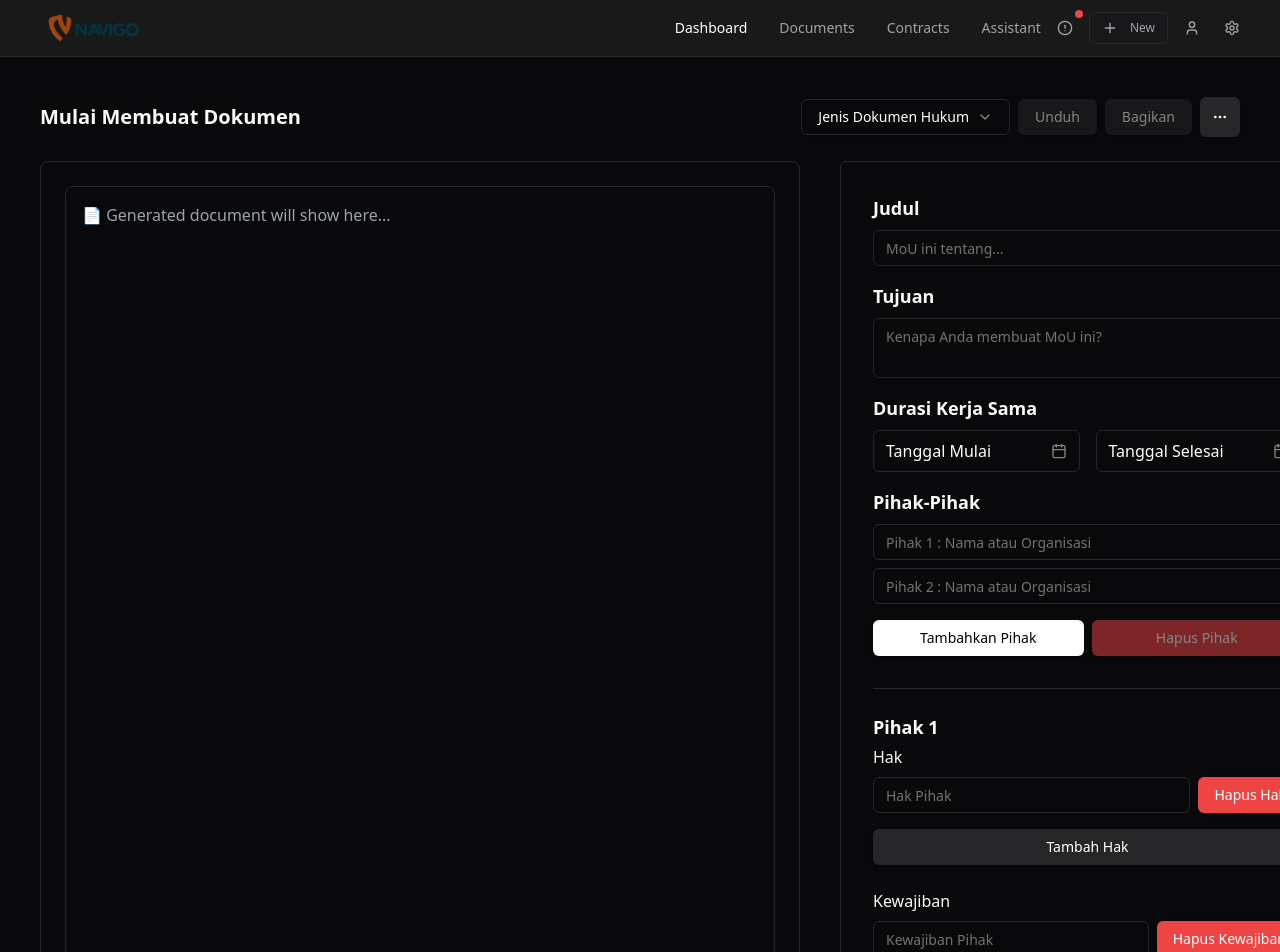
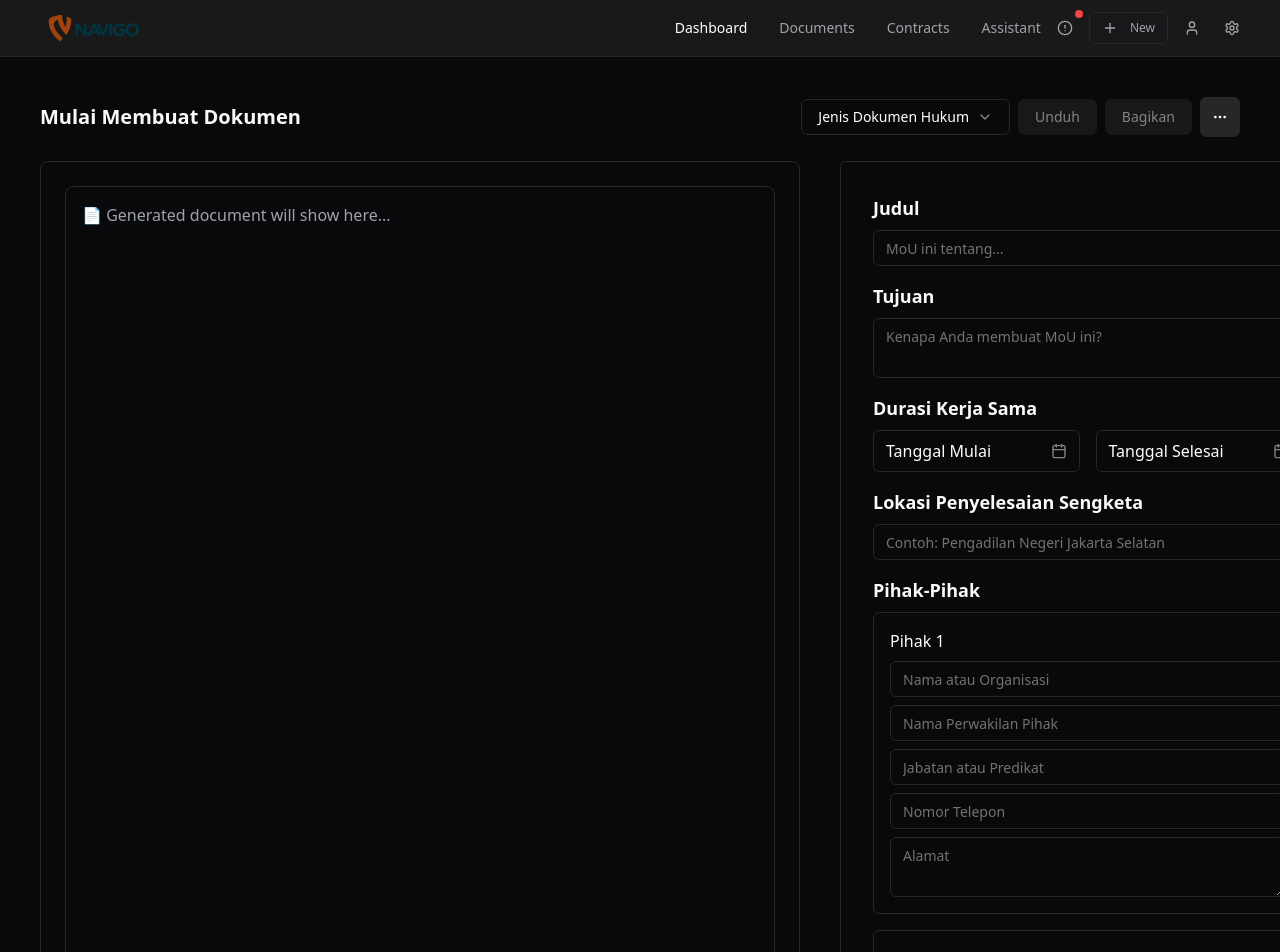
Before and after one commit to ppl-navigo/lambda, a Next.js app: page /generate in a window 1280 px wide. Shown: the top 952 px of the page. Built offline with nearby package versions, Linux system fonts and the light colour scheme.

Commit message:
[GREEN] Adding several fields of identity

```diff
--- a/app/components/Form/DocumentForm.tsx
+++ b/app/components/Form/DocumentForm.tsx
@@ -1,130 +1,166 @@
-"use client"
+"use client";
 
-import React, { useState, useEffect } from "react"
-import { Input } from "@/components/ui/input"
-import { Textarea } from "@/components/ui/textarea"
-import { Button } from "@/components/ui/button"
-import { CalendarIcon } from "lucide-react"
-import { format } from "date-fns"
+import React, { useState, useEffect } from "react";
+import { Input } from "@/components/ui/input";
+import { Textarea } from "@/components/ui/textarea";
+import { Button } from "@/components/ui/button";
+import { CalendarIcon } from "lucide-react";
+import { format } from "date-fns";
 import {
   Popover,
   PopoverContent,
   PopoverTrigger,
-} from "@/components/ui/popover"
-import { Calendar } from "@/components/ui/calendar"
+} from "@/components/ui/popover";
+import { Calendar } from "@/components/ui/calendar";
 
 interface DocumentFormProps {
-  onGenerate: (formData: unknown) => void
-  documentType?: string
+  onGenerate: (formData: unknown) => void;
+  documentType?: string;
 }
 
 interface Party {
-  id: string
-  customName: string
+  id: string;
+  customName: string;
+  representativeName: string;
+  position: string;
+  phoneNumber: string;
+  address: string;
 }
 
 const DocumentForm: React.FC<DocumentFormProps> = ({ onGenerate }) => {
-  const [judul, setJudul] = useState("")
-  const [tujuan, setTujuan] = useState("")
-  const [startDate, setStartDate] = useState<Date | null>(null)
-  const [endDate, setEndDate] = useState<Date | null>(null)
+  const [judul, setJudul] = useState("");
+  const [tujuan, setTujuan] = useState("");
+  const [startDate, setStartDate] = useState<Date | null>(null);
+  const [endDate, setEndDate] = useState<Date | null>(null);
+  const [disputeLocation, setDisputeLocation] = useState("");
   const [parties, setParties] = useState<Party[]>([
-    { id: "Pihak 1", customName: "" },
-    { id: "Pihak 2", customName: "" },
-  ])
+    {
+      id: "Pihak 1",
+      customName: "",
+      representativeName: "",
+      position: "",
+      phoneNumber: "",
+      address: "",
+    },
+    {
+      id: "Pihak 2",
+      customName: "",
+      representativeName: "",
+      position: "",
+      phoneNumber: "",
+      address: "",
+    },
+  ]);
   const [rights, setRights] = useState<{ [key: string]: string[] }>({
     "Pihak 1": [""],
     "Pihak 2": [""],
-  })
+  });
   const [obligations, setObligations] = useState<{ [key: string]: string[] }>({
     "Pihak 1": [""],
     "Pihak 2": [""],
-  })
-  const [errorMessage, setErrorMessage] = useState("")
+  });
+  const [errorMessage, setErrorMessage] = useState("");
 
   // Listen for regenerate document event
   useEffect(() => {
     const handleRegenerate = () => {
-      handleSubmit()
+      handleSubmit();
+    };
+
+    document.addEventListener("regenerateDocument", handleRegenerate);
+    return () => {
+      document.removeEventListener("regenerateDocument", handleRegenerate);
+    };
+    // eslint-disable-next-line react-hooks/exhaustive-deps
+  }, [judul, tujuan, parties, rights, obligations, startDate, endDate]);
+
+  const handleStartDateChange = (date: Date | undefined) => {
+    if (endDate && date && date > endDate) {
+      alert("Tanggal mulai tidak boleh setelah tanggal selesai.");
+      return;
     }
-
-    document.addEventListener("regenerateDocument", handleRegenerate)
-    return () => {
-      document.removeEventListener("regenerateDocument", handleRegenerate)
-    }
-    // eslint-disable-next-line react-hooks/exhaustive-deps
-  }, [judul, tujuan, parties, rights, obligations, startDate, endDate])
+    setStartDate(date ?? null);
+  };
 
   const handleEndDateChange = (date: Date | undefined) => {
     if (startDate && date && date < startDate) {
-      setErrorMessage("Tanggal selesai tidak boleh sebelum tanggal mulai.")
-      return
+      alert("Tanggal selesai tidak boleh sebelum tanggal mulai.");
+      return;
     }
-    setErrorMessage("") // Clear error when valid
-    setEndDate(date ?? null)
-  }
+    setEndDate(date ?? null);
+  };
 
   // Tambahkan pihak baru
   const addParty = () => {
-    const newPartyId = `Pihak ${parties.length + 1}`
-    setParties([...parties, { id: newPartyId, customName: "" }])
-    setRights({ ...rights, [newPartyId]: [""] })
-    setObligations({ ...obligations, [newPartyId]: [""] })
-  }
+    const newPartyId = `Pihak ${parties.length + 1}`;
+    setParties([
+      ...parties,
+      {
+        id: newPartyId,
+        customName: "",
+        representativeName: "",
+        position: "",
+        phoneNumber: "",
+        address: "",
+      },
+    ]);
+    setRights({ ...rights, [newPartyId]: [""] });
+    setObligations({ ...obligations, [newPartyId]: [""] });
+  };
 
   // Update Hak & Kewajiban
   const updateRights = (party: string, index: number, value: string) => {
-    const updatedRights = [...rights[party]]
-    updatedRights[index] = value
-    setRights({ ...rights, [party]: updatedRights })
-  }
+    const updatedRights = [...rights[party]];
+    updatedRights[index] = value;
+    setRights({ ...rights, [party]: updatedRights });
+  };
 
   const updateObligations = (party: string, index: number, value: string) => {
-    const updatedObligations = [...obligations[party]]
-    updatedObligations[index] = value
-    setObligations({ ...obligations, [party]: updatedObligations })
-  }
+    const updatedObligations = [...obligations[party]];
+    updatedObligations[index] = value;
+    setObligations({ ...obligations, [party]: updatedObligations });
+  };
 
   // Tambahkan Hak/Kewajiban baru
   const addRight = (party: string) => {
-    setRights({ ...rights, [party]: [...rights[party], ""] })
-  }
+    setRights({ ...rights, [party]: [...rights[party], ""] });
+  };
 
   const addObligation = (party: string) => {
-    setObligations({ ...obligations, [party]: [...obligations[party], ""] })
-  }
+    setObligations({ ...obligations, [party]: [...obligations[party], ""] });
+  };
 
   // Hapus Hak/Kewajiban
   const removeRight = (party: string, index: number) => {
-    const updatedRights = rights[party].filter((_, i) => i !== index)
-    setRights({ ...rights, [party]: updatedRights })
-  }
+    const updatedRights = rights[party].filter((_, i) => i !== index);
+    setRights({ ...rights, [party]: updatedRights });
+  };
 
   const removeObligation = (party: string, index: number) => {
-    const updatedObligations = obligations[party].filter((_, i) => i !== index)
-    setObligations({ ...obligations, [party]: updatedObligations })
-  }
+    const updatedObligations = obligations[party].filter((_, i) => i !== index);
+    setObligations({ ...obligations, [party]: updatedObligations });
+  };
 
   // Form submission handler
   const handleSubmit = () => {
     // Basic form validation
     if (!judul.trim()) {
-      alert("Judul dokumen tidak boleh kosong")
-      return
+      alert("Judul dokumen tidak boleh kosong");
+      return;
     }
 
     if (!tujuan.trim()) {
-      alert("Tujuan kerjasama tidak boleh kosong")
-      return
+      alert("Tujuan kerjasama tidak boleh kosong");
+      return;
     }
 
     // Check if at least one party has a name
     const hasNamedParty = parties.some(
       (party) => party.customName.trim() !== ""
-    )
+    );
     if (!hasNamedParty) {
-      alert("Setidaknya satu pihak harus memiliki nama")
-      return
+      alert("Setidaknya satu pihak harus memiliki nama");
+      return;
     }
 
     // Prepare and submit form data
@@ -136,30 +172,46 @@ const DocumentForm: React.FC<DocumentFormProps> = ({ onGenerate }) => {
       obligations,
       startDate,
       endDate,
-    }
+      disputeLocation,
+    };
 
-    onGenerate(formData)
-  }
+    onGenerate(formData);
+  };
 
   // Form reset handler
   const resetForm = () => {
-    setJudul("")
-    setTujuan("")
-    setStartDate(null)
-    setEndDate(null)
+    setJudul("");
+    setTujuan("");
+    setStartDate(null);
+    setEndDate(null);
+    setDisputeLocation("");
     setParties([
-      { id: "Pihak 1", customName: "" },
-      { id: "Pihak 2", customName: "" },
-    ])
+      {
+        id: "Pihak 1",
+        customName: "",
+        representativeName: "",
+        position: "",
+        phoneNumber: "",
+        address: "",
+      },
+      {
+        id: "Pihak 2",
+        customName: "",
+        representativeName: "",
+        position: "",
+        phoneNumber: "",
+        address: "",
+      },
+    ]);
     setRights({
       "Pihak 1": [""],
       "Pihak 2": [""],
-    })
+    });
     setObligations({
       "Pihak 1": [""],
       "Pihak 2": [""],
-    })
-  }
+    });
+  };
 
   return (
     <div className="p-8 bg-[#09090B] text-white rounded-md border border-[#27272A] w-[495px]">
@@ -215,7 +267,7 @@ const DocumentForm: React.FC<DocumentFormProps> = ({ onGenerate }) => {
               <Calendar
                 mode="single"
                 selected={startDate || undefined}
-                onSelect={(date) => setStartDate(date || null)}
+                onSelect={handleStartDateChange}
               />
             </PopoverContent>
           </Popover>
@@ -243,23 +295,86 @@ const DocumentForm: React.FC<DocumentFormProps> = ({ onGenerate }) => {
           </Popover>
         </div>
       </div>
+
+      {/* Lokasi Penyelesaian Sengketa */}
+      <div className="mb-4">
+        <label
+          htmlFor="disputeLocation"
+          className="block text-lg font-semibold text-[#FAFAFA] mb-2"
+        >
+          Lokasi Penyelesaian Sengketa
+        </label>
+        <Input
+          id="disputeLocation"
+          className="bg-[#09090B] border border-[#27272A] text-white placeholder-[#A1A1AA]"
+          placeholder="Contoh: Pengadilan Negeri Jakarta Selatan"
+          value={disputeLocation}
+          onChange={(e) => setDisputeLocation(e.target.value)}
+        />
+      </div>
+
       {/* Pihak-Pihak */}
       <div className="mb-4">
         <h3 className="text-lg font-semibold text-[#FAFAFA] mb-2">
           Pihak-Pihak
         </h3>
         {parties.map((party, idx) => (
-          <Input
+          <div
             key={party.id}
-            value={party.customName}
-            onChange={(e) => {
-              const updatedParties = [...parties]
-              updatedParties[idx].customName = e.target.value
-              setParties(updatedParties)
-            }}
-            className="bg-[#09090B] border border-[#27272A] text-white placeholder-[#A1A1AA] mb-2"
-            placeholder={`${party.id} : Nama atau Organisasi`}
-          />
+            className="mb-4 p-4 border border-[#27272A] rounded-md"
+          >
+            <p className="font-medium mb-2">{party.id}</p>
+            <Input
+              value={party.customName}
+              onChange={(e) => {
+                const updatedParties = [...parties];
+                updatedParties[idx].customName = e.target.value;
+                setParties(updatedParties);
+              }}
+              className="bg-[#09090B] border border-[#27272A] text-white placeholder-[#A1A1AA] mb-2"
+              placeholder="Nama atau Organisasi"
+            />
+            <Input
+              value={party.representativeName}
+              onChange={(e) => {
+                const updatedParties = [...parties];
+                updatedParties[idx].representativeName = e.target.value;
+                setParties(updatedParties);
+              }}
+              className="bg-[#09090B] border border-[#27272A] text-white placeholder-[#A1A1AA] mb-2"
+              placeholder="Nama Perwakilan Pihak"
+            />
+            <Input
+              value={party.position}
+              onChange={(e) => {
+                const updatedParties = [...parties];
+                updatedParties[idx].position = e.target.value;
+                setParties(updatedParties);
+              }}
+              className="bg-[#09090B] border border-[#27272A] text-white placeholder-[#A1A1AA] mb-2"
+              placeholder="Jabatan atau Predikat"
+            />
+            <Input
+              value={party.phoneNumber}
+              onChange={(e) => {
+                const updatedParties = [...parties];
+                updatedParties[idx].phoneNumber = e.target.value;
+                setParties(updatedParties);
+              }}
+              className="bg-[#09090B] border border-[#27272A] text-white placeholder-[#A1A1AA] mb-2"
+              placeholder="Nomor Telepon"
+            />
+            <Textarea
+              value={party.address}
+              onChange={(e) => {
+                const updatedParties = [...parties];
+                updatedParties[idx].address = e.target.value;
+                setParties(updatedParties);
+              }}
+              className="bg-[#09090B] border border-[#27272A] text-white placeholder-[#A1A1AA]"
+              placeholder="Alamat"
+            />
+          </div>
         ))}
         <div className="flex gap-2">
           <Button
@@ -271,19 +386,19 @@ const DocumentForm: React.FC<DocumentFormProps> = ({ onGenerate }) => {
           <Button
             className="flex-1 mt-2 bg-red-500 text-white hover:bg-red-600"
             onClick={() => {
-              if (parties.length <= 2) return
-              const lastParty = parties[parties.length - 1]
-              const newParties = parties.slice(0, -1)
-              setParties(newParties)
+              if (parties.length <= 2) return;
+              const lastParty = parties[parties.length - 1];
+              const newParties = parties.slice(0, -1);
+              setParties(newParties);
 
               // Remove rights and obligations for the deleted party
-              const newRights = { ...rights }
-              delete newRights[lastParty.id]
-              setRights(newRights)
+              const newRights = { ...rights };
+              delete newRights[lastParty.id];
+              setRights(newRights);
 
-              const newObligations = { ...obligations }
-              delete newObligations[lastParty.id]
-              setObligations(newObligations)
+              const newObligations = { ...obligations };
+              delete newObligations[lastParty.id];
+              setObligations(newObligations);
             }}
             disabled={parties.length <= 2}
           >
@@ -390,7 +505,7 @@ const DocumentForm: React.FC<DocumentFormProps> = ({ onGenerate }) => {
         </div>
       </div>
     </div>
-  )
-}
+  );
+};
 
-export default DocumentForm
+export default DocumentForm;
```
